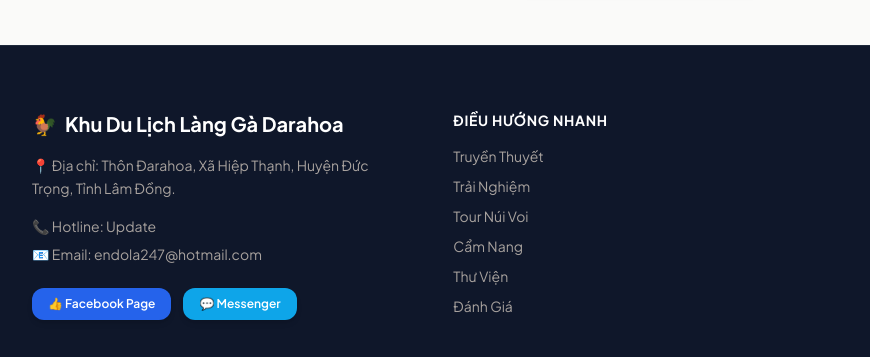
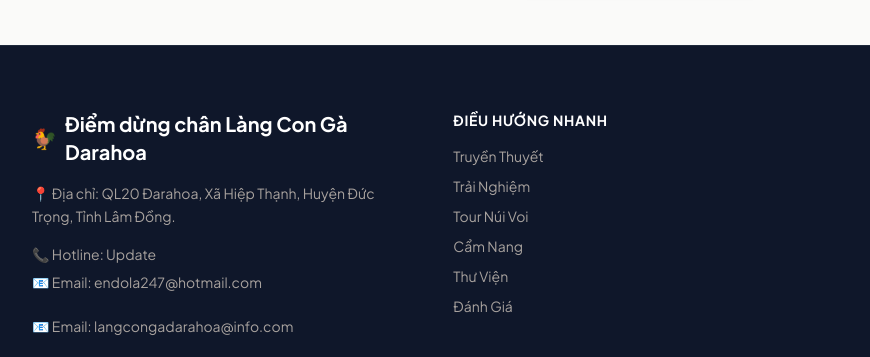
Before and after one commit to Thong8989/ChickenVillageVietnam, a plain HTML site: page index.html in a window 1280 px wide. Shown: the part 4710-5067 px from the top of the page, 0-870 px from the left. Drawn offline with nearby package versions, Linux system fonts and the light colour scheme.

Commit message:
Update index.html

```diff
--- a/index.html
+++ b/index.html
@@ -345,10 +345,11 @@
     <footer id="lien-he" class="bg-slate-900 text-stone-300 pt-16 pb-12 px-4 sm:px-6 lg:px-8 border-t border-slate-800">
         <div class="max-w-7xl mx-auto grid grid-cols-1 lg:grid-cols-3 gap-12 mb-12">
             <div>
-                <h3 class="text-white font-bold text-xl mb-4 flex items-center gap-2"><span>🐓</span> <span data-i18n="footer_title">Khu Du Lịch Làng Gà Darahoa</span></h3>
-                <p class="text-stone-400 text-sm leading-relaxed mb-4" data-i18n="footer_address">📍 Địa chỉ: Thôn Đarahoa, Xã Hiệp Thạnh, Huyện Đức Trọng, Tỉnh Lâm Đồng.</p>
+                <h3 class="text-white font-bold text-xl mb-4 flex items-center gap-2"><span>🐓</span> <span data-i18n="footer_title">Điểm dừng chân Làng Con Gà Darahoa</span></h3>
+                <p class="text-stone-400 text-sm leading-relaxed mb-4" data-i18n="footer_address">📍 Địa chỉ:  QL20 Đarahoa, Xã Hiệp Thạnh, Huyện Đức Trọng, Tỉnh Lâm Đồng.</p>
                 <p class="text-stone-400 text-sm mb-2">📞 Hotline: Update</p>
                 <p class="text-stone-400 text-sm mb-6">📧 Email: endola247@hotmail.com</p>
+                <p class="text-stone-400 text-sm mb-6">📧 Email: langcongadarahoa@info.com</p>
                 <div class="flex flex-wrap items-center gap-3">
                     <a href="https://www.facebook.com/Chickenvillagedalat" target="_blank" class="px-4 py-2 rounded-xl bg-blue-600 hover:bg-blue-700 text-white text-xs font-semibold transition shadow-md flex items-center gap-2"><span>👍 Facebook Page</span></a>
                     <a href="https://m.me/474444319994591" target="_blank" class="px-4 py-2 rounded-xl bg-sky-500 hover:bg-sky-600 text-white text-xs font-semibold transition shadow-md flex items-center gap-2"><span>💬 Messenger</span></a>
```
